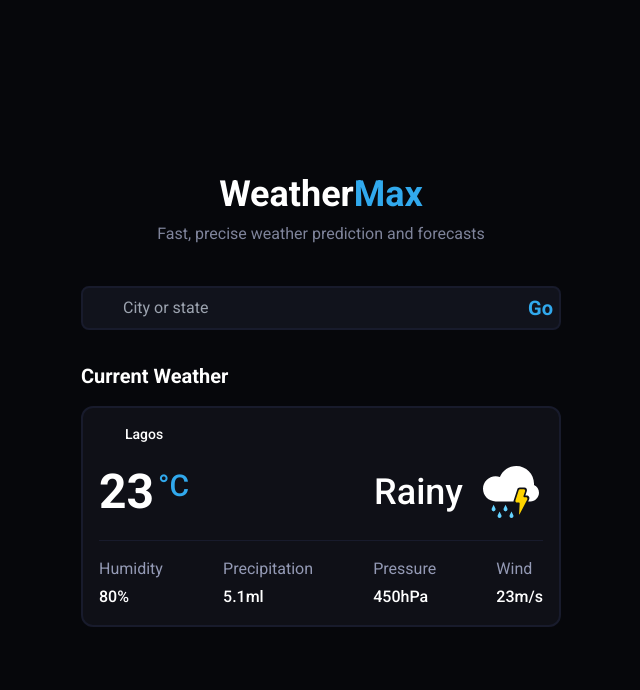
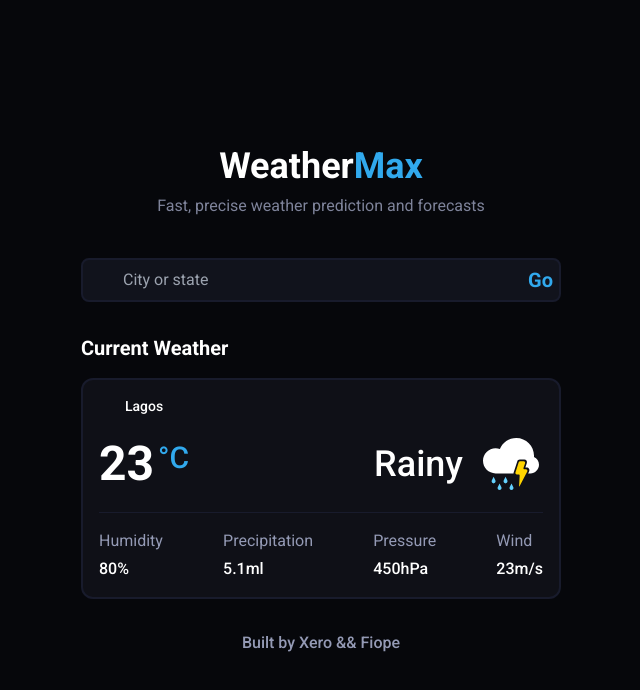
Before and after one commit to fiopefoluwa/WeatherMax, a React (Vite) app: page / in a window 1280 px wide. Shown: the top 690 px of the page, without its empty margins (319-959 px from the left). Built offline with nearby package versions, Linux system fonts and the light colour scheme; some icons are missing.

Commit message:
feat: Add credits section

```diff
--- a/src/components/CurrentWeather.jsx
+++ b/src/components/CurrentWeather.jsx
@@ -20,6 +20,10 @@
                 weatherIcon={`/weather/${weatherIcon}.svg`}
                 weatherStats={weatherStats}
             />
+            {/* ADD OTHERS HERE */}
+            <p className="text-[#949AB5] text-base text-center pt-8">
+                Built by Xero && Fiope
+            </p>
         </>
     );
 }
```
